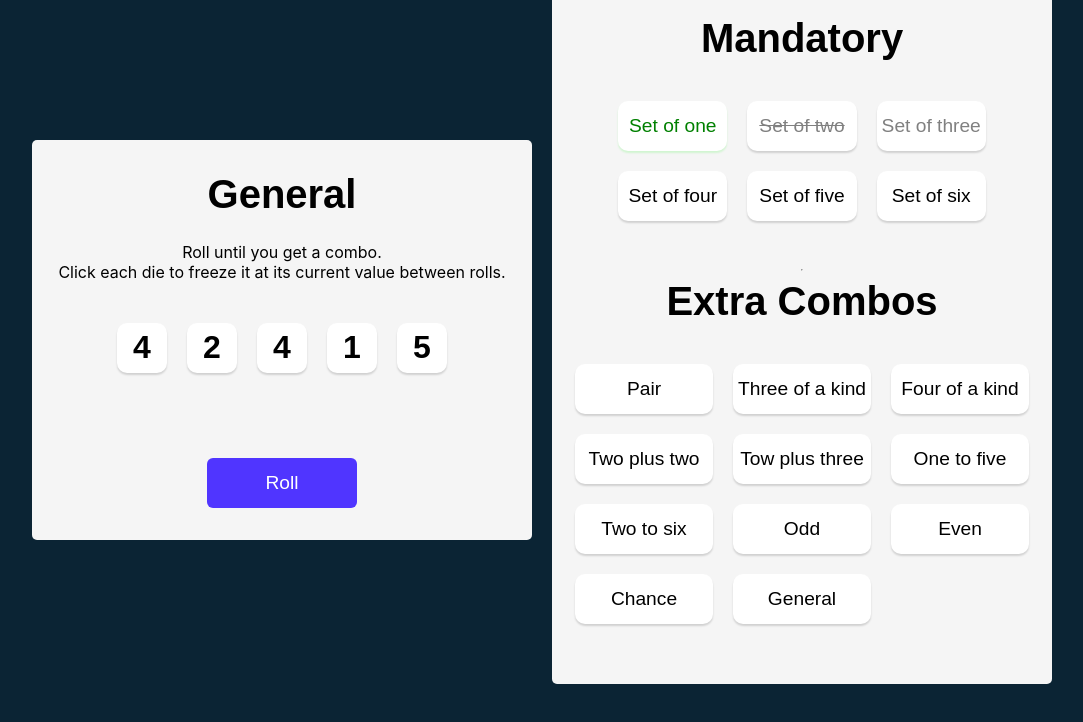
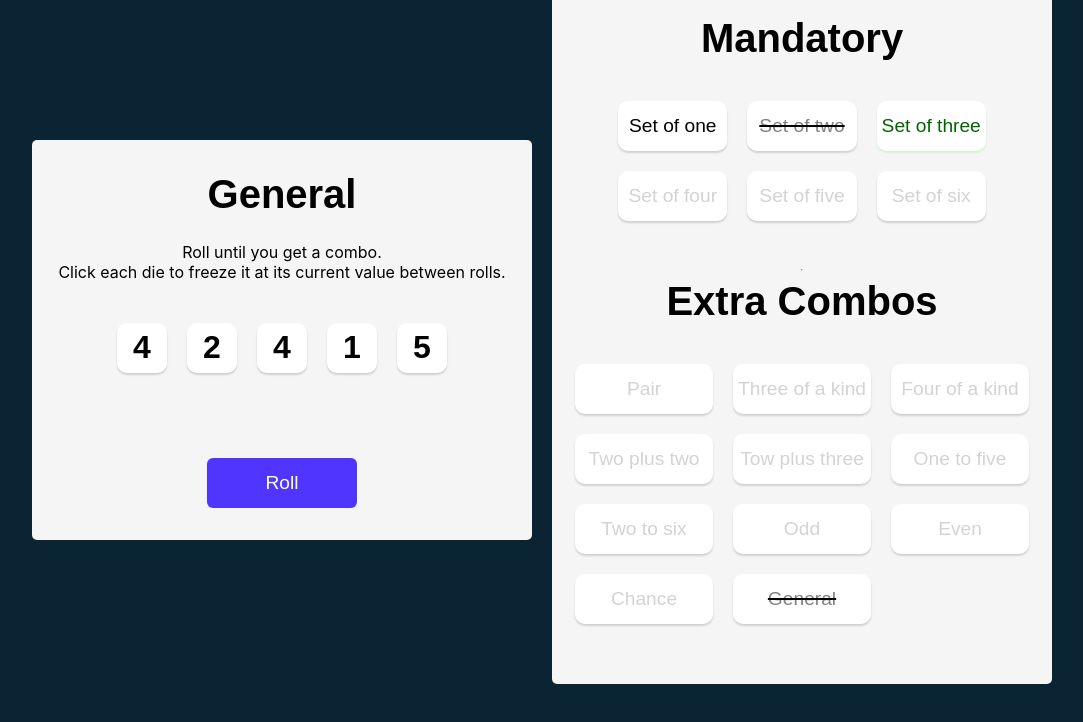
Before and after one commit to Axxxll/react-tenzies-game, a React (Vite) app: page / in a window 1280 px wide. Shown: the top 722 px of the page, without its empty margins (98-1181 px from the left). Built offline with nearby package versions, Linux system fonts and the light colour scheme.

Commit message:
Refactoring the conditional styling

```diff
--- a/src/components/Combinations.tsx
+++ b/src/components/Combinations.tsx
@@ -1,44 +1,52 @@
+import { CSSProperties } from "react"
 import { comboState } from "../comboState.enum"
 
-export default function Combinations(props: {combo: string, comboState: number}) {
+export default function Combinations(props: { combo: string, comboState: number }) {
 
     const combo = props.combo.split(/(?=[A-Z])/).map((element, index) => index === 0 ? element[0].toUpperCase() + element.substring(1) : element[0].toLocaleLowerCase() + element.substring(1)).join(" ")
 
 
-    const styles = getStyles()
+    const styles: CSSProperties = getStyles()
+
 
     function getStyles() {
-        if(comboState.Used === props.comboState) {
+        if (comboState.Used === props.comboState) {
             return {
-                color: 'gray',
                 cursor: 'default',
-                backgroundColor: 'white'
+                backgroundColor: 'white',
+                color: 'darkgreen',
+                boxShadow: '0px 2px 2px rgba(0, 250, 0, 0.15)',
+                pointerEvents: 'none'
             }
         }
         else if (comboState.CanBeUsed === props.comboState) {
             return {
-                color: 'green',
-                boxShadow: '0px 2px 2px rgba(0, 250, 0, 0.15)',
                 backgroundColor: 'white'
             }
         }
         else if (comboState.Scrached === props.comboState) {
             return {
                 textDecoration: 'line-through',
+                textDecorationThickness: "2px",
+                textDecorationColor: "black",
                 color: 'gray',
                 backgroundColor: 'white',
                 cursor: 'default',
+                pointerEvents: 'none'
             }
         }
         else {
             return {
                 backgroundColor: 'white',
+                color: 'lightgray',
             }
         }
     }
 
     return (
-        <div className="combo-face" style={styles}>
+        <div className="combo-face" style={styles} onClick={() => {
+            console.log('fireee')
+        }}>
             <p className="combo">
                 {combo}
             </p>
--- a/src/getCombinations.tsx
+++ b/src/getCombinations.tsx
@@ -21,7 +21,7 @@ export default function getCombinations() {
             odd: comboState.NotUsed,
             even: comboState.NotUsed,
             chance: comboState.NotUsed,
-            general: comboState.NotUsed
+            general: comboState.Scrached
         }
     }
 }
```
